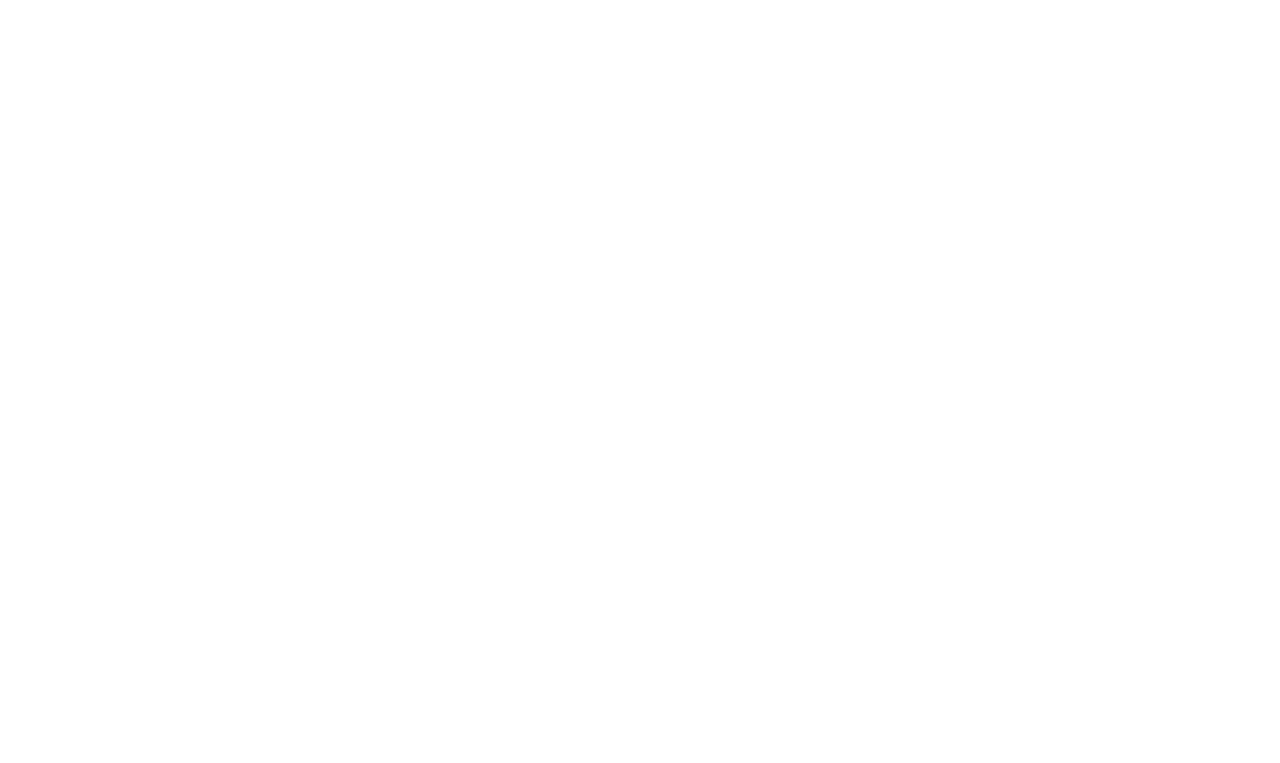
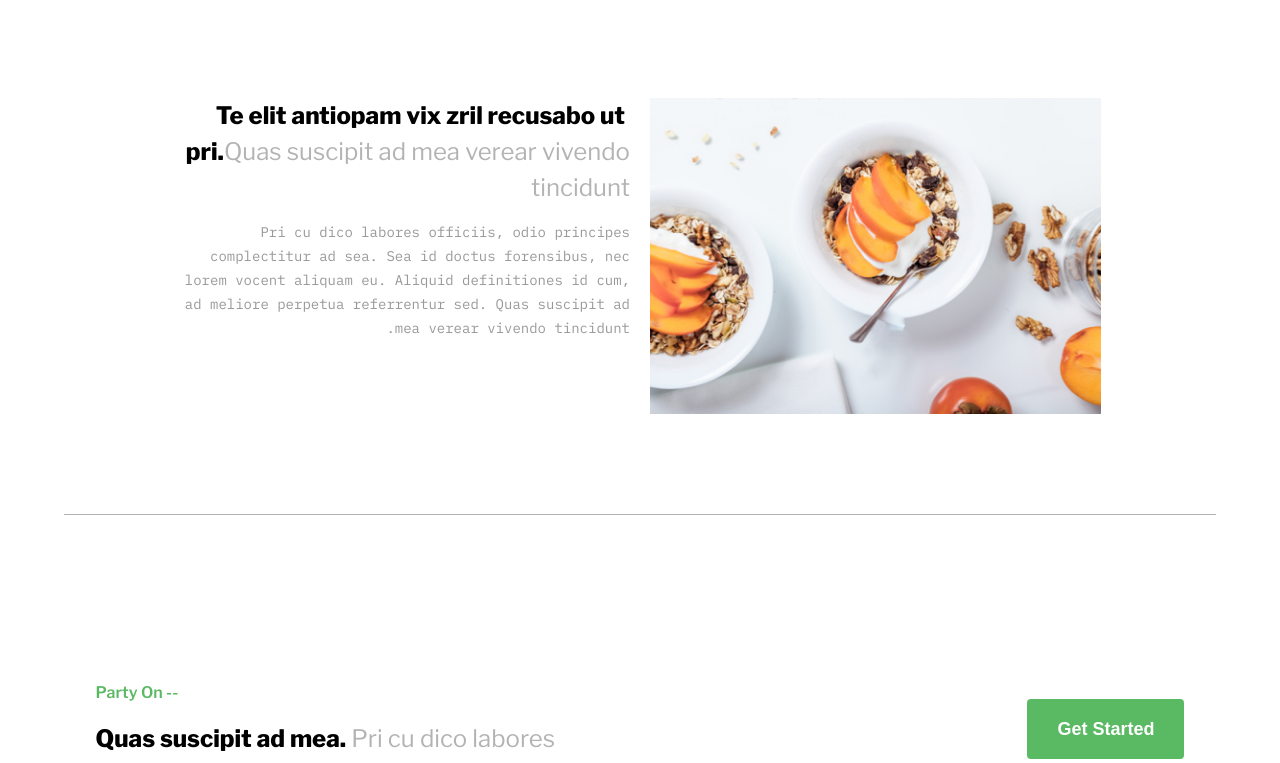
Before and after one commit to cey-t/catering-website, a React (Create React App) app: page /premium in a window 1280 px wide. Shown: the part 1134-1897 px from the top of the page. Before the commit the page ends 1014 px from the top, so only its background shows below. Built offline with nearby package versions, Linux system fonts and the light colour scheme.

Commit message:
Premium deal and Contact us Section integrated

```diff
--- a/src/pages/Premium/Premium.js
+++ b/src/pages/Premium/Premium.js
@@ -1,4 +1,6 @@
 import HeaderContextBox from "components/HeaderInnerContent/HeaderContextBox";
+import ContactUs from "components/ContactSection/ContactUs";
+import PremiumDeal from "components/PremiumDeal/PremiumDeal";
 import styles from "./Premium.module.scss";
 const Premium = () => {
   return (
@@ -8,6 +10,8 @@
         header="Personalized and total service."
         content="At sint tollit veritus duo, ex tota inimicus dissentiunt usu. Dico tamquam perfecto usu id. Eu nec option perfecto vituperatoribus. Ea qui congue patrioque, quo ei recteque consequuntur."
       />
+      <PremiumDeal />
+      <ContactUs />
     </section>
   );
 };
```
